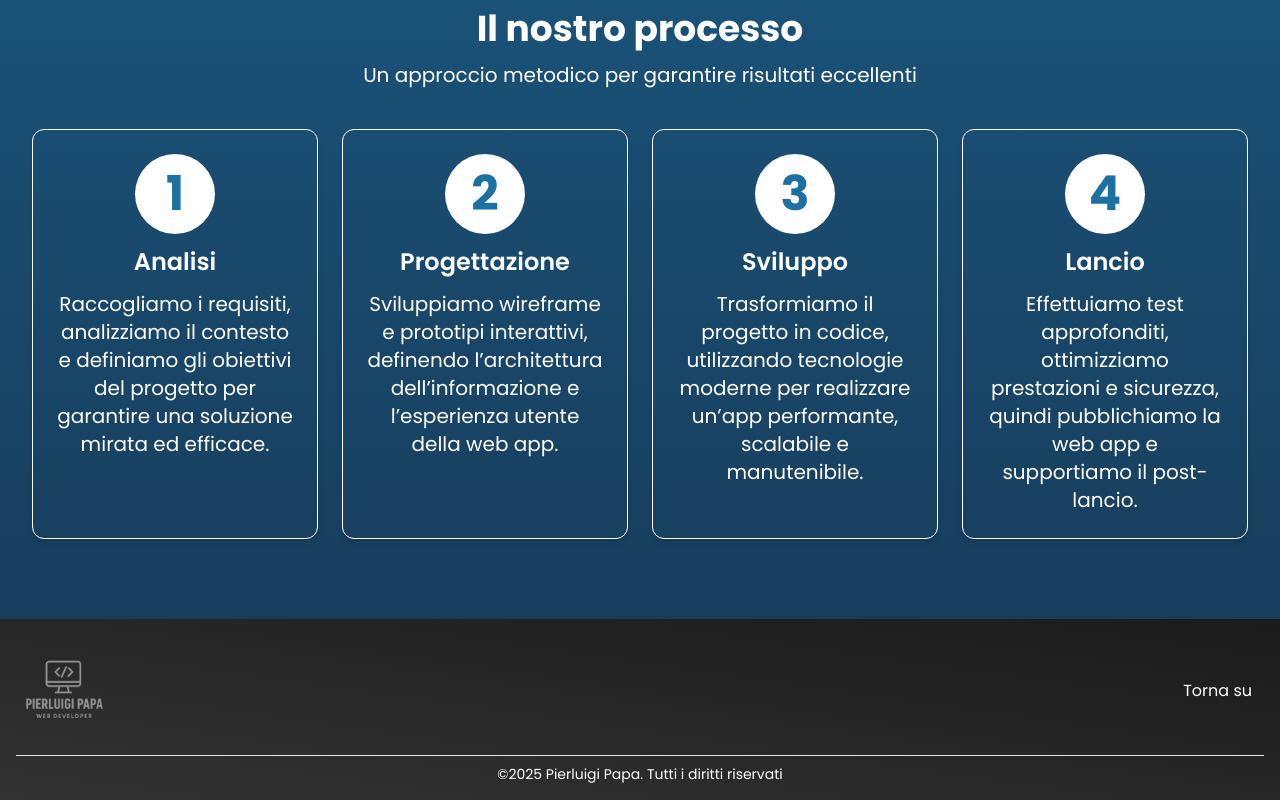
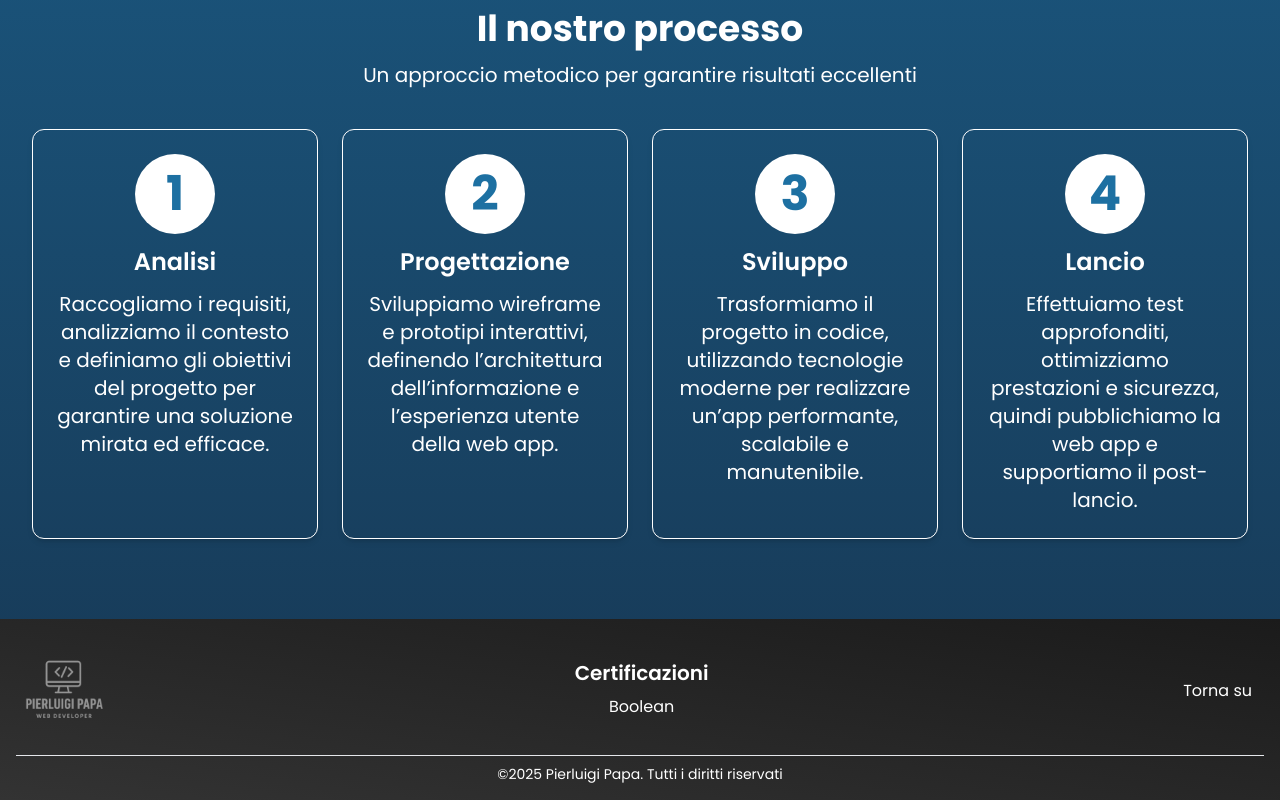
Before and after one commit to PierluigiPapa/proj-pier-portfolio, a React (Vite) app: page /servizi in a window 1280 px wide. Shown: the part 930-1730 px from the top of the page. Built offline with nearby package versions, Linux system fonts and the light colour scheme.

Commit message:
fix: added certificazioni section on footer

```diff
--- a/src/components/Footer.tsx
+++ b/src/components/Footer.tsx
@@ -3,17 +3,34 @@ import { FontAwesomeIcon } from '@fortawesome/react-fontawesome';
 import Logo from '../assets/Logo.png'
 
 export function Footer() {
+
+  const showBoolean = () => {
+    const link = document.createElement('a');
+    link.href = '/Attestato_Boolean.pdf';
+    link.target = '_blank';
+    document.body.appendChild(link);
+    link.click();
+    document.body.removeChild(link);
+  };
+
   return (
     <footer className="bg-linear-to-bl from-gray-1 to-gray-2 border-gray-200">
       <div className="w-full max-w-screen-xl mx-auto px-4 py-2 md:py-4">
         <div className="flex flex-col items-center sm:flex-row sm:items-center sm:justify-between">
           <img src={Logo} alt="Logo_Pierluigi_Papa_WD" className="h-24 object-contain opacity-50 flex my-2"/>
 
+          <div className="flex flex-col items-center text-center">
+            <span className="text-white font-semibold mb-1 text-xl">Certificazioni</span>
+            <a href="#" onClick={showBoolean} className="md:block py-1 px-3 text-white hover:text-celeste transition-colors duration-300 active:text-celeste active:transition-colors active:duration-300">
+              Boolean
+            </a>
+          </div>
+
           <a href="#" className="hidden md:block py-1 px-3 text-white hover:text-celeste transition-colors duration-300 text-center active:text-celeste active:transition-colors active:duration-300">
             Torna su
           </a>
 
-          <a href="#"className="block md:hidden text-white text-center active:text-celeste active:transition-colors active:duration-300">
+          <a href="#" className="block md:hidden text-white text-center active:text-celeste active:transition-colors active:duration-300">
             <FontAwesomeIcon icon={faArrowUp} className="text-xl my-2"/>
           </a>
         </div>
```
Also changed, not shown: 1 other file (tests, documents, lock files or other folders).
